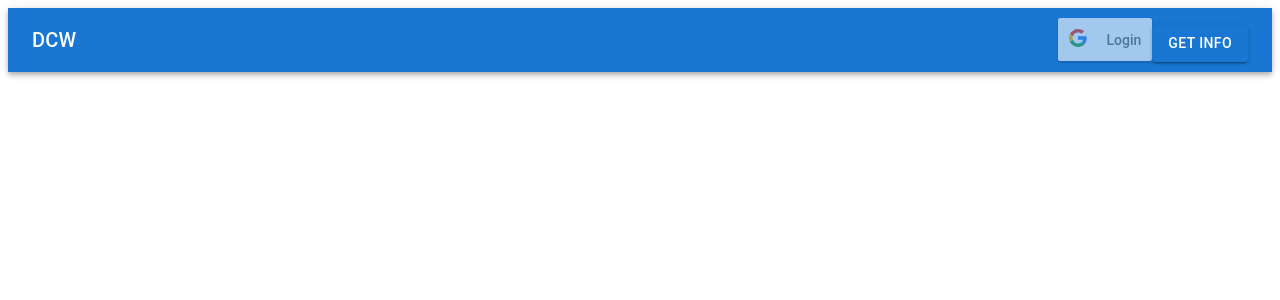
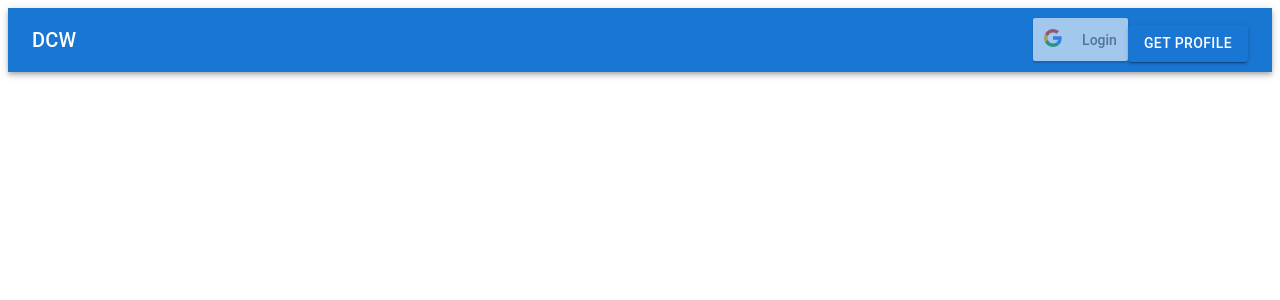
Before and after one commit to godfollow/DCW_Final_Assignment, a React (Create React App) app in the folder frontend/: page / in a window 1280 px wide. Shown: the top 300 px of the page. Built offline with nearby package versions, Linux system fonts and the light colour scheme.

Commit message:
add get profile button

```diff
--- a/frontend/src/Components/Navbar/index.js
+++ b/frontend/src/Components/Navbar/index.js
@@ -53,19 +53,18 @@ const ResponsiveAppBar = () => {
         console.log(result.data)
     }
 
-    const responseGoogle = (response) => {
-        console.log(response)
-        // if(response.access_token) {
-        //     console.log('login with access_token' + response.accessToken);
+    const responseGoogle = async (response) => {
+        if(response.accessToken) {
+            console.log('login with access_token' + response.accessToken);
 
-        //     let result = await axios.post('http://localhost:8080/api/login', {
-        //       token: response.accessToken
-        //     })
+            let result = await axios.post('http://localhost:8080/api/login', {
+              token: response.accessToken
+            })
 
-        //     console.log(result.data);
-        //     sessionStorage.setItem('access_token', result.data.accessToken)
+            console.log(result.data);
+            sessionStorage.setItem('access_token', result.data.accessToken)
 
-        //   }
+          }
 
 
     }
@@ -181,7 +180,7 @@ const ResponsiveAppBar = () => {
                                     cookiePolicy={'single_host_origin'}
                                 />
 
-                                <Button onClick={callInfoAPI} variant="contained">Get info</Button>
+                                <Button onClick={callInfoAPI} variant="contained">Get Profile</Button>
                             </>
 
                         }
```
Also changed, not shown: 1 other file (tests, documents, lock files or other folders).
